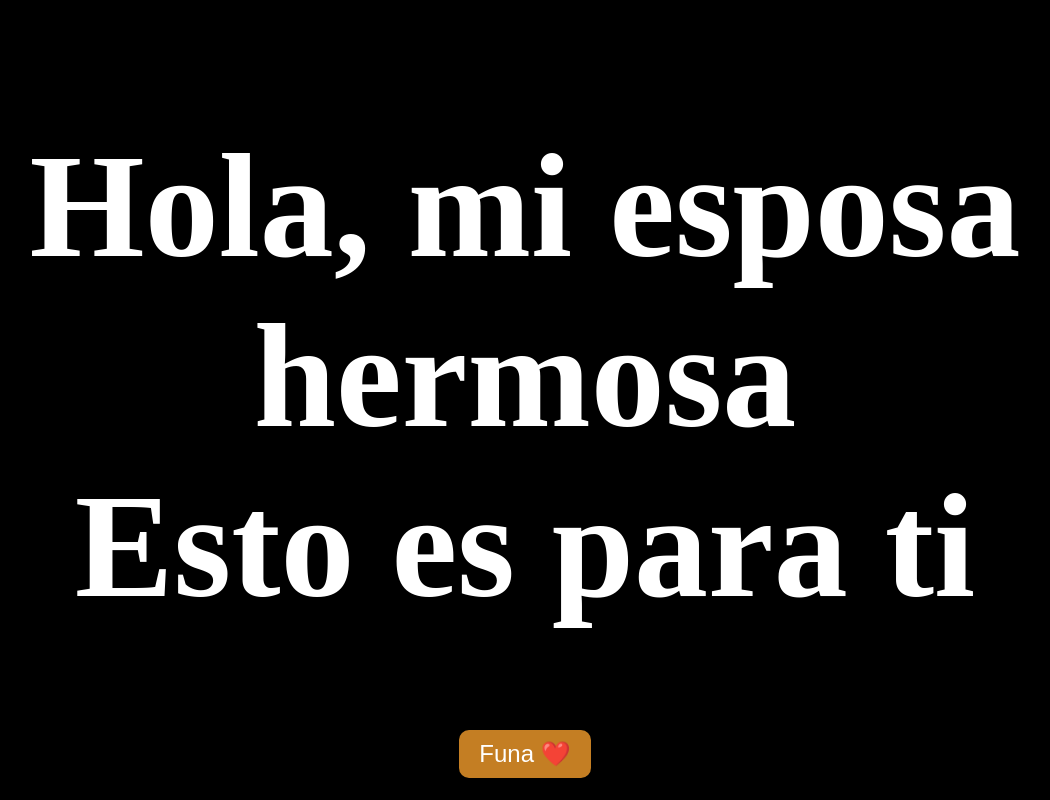
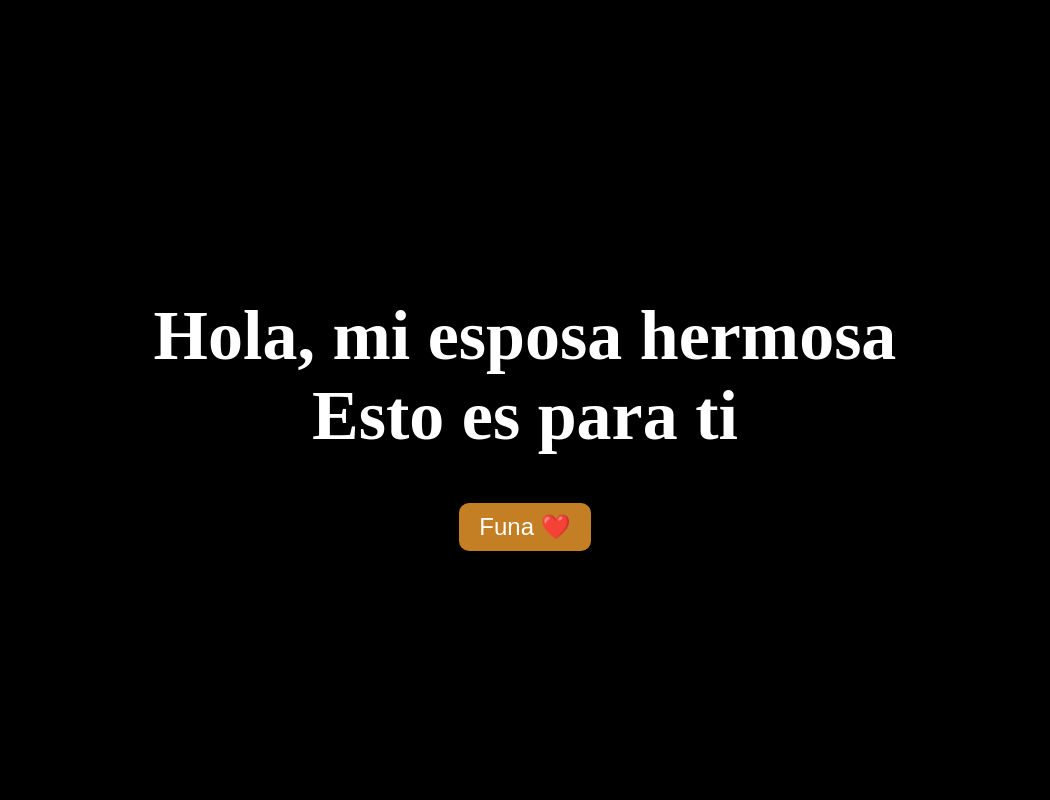
Before and after one commit to rokkoro/regalo_alyx-3, a plain HTML site: page index.html in a window 1280 px wide. Shown: the whole page, without its empty margins (115-1165 px from the left). Drawn offline with Linux system fonts and the light colour scheme.

Commit message:
Update inicio.css

```diff
--- a/inicio.css
+++ b/inicio.css
@@ -11,7 +11,7 @@ body {
 
 h1 {
     color: white;
-    font-size: 148px;
+    font-size: 70px;
     text-align: center;
 }
 
```
